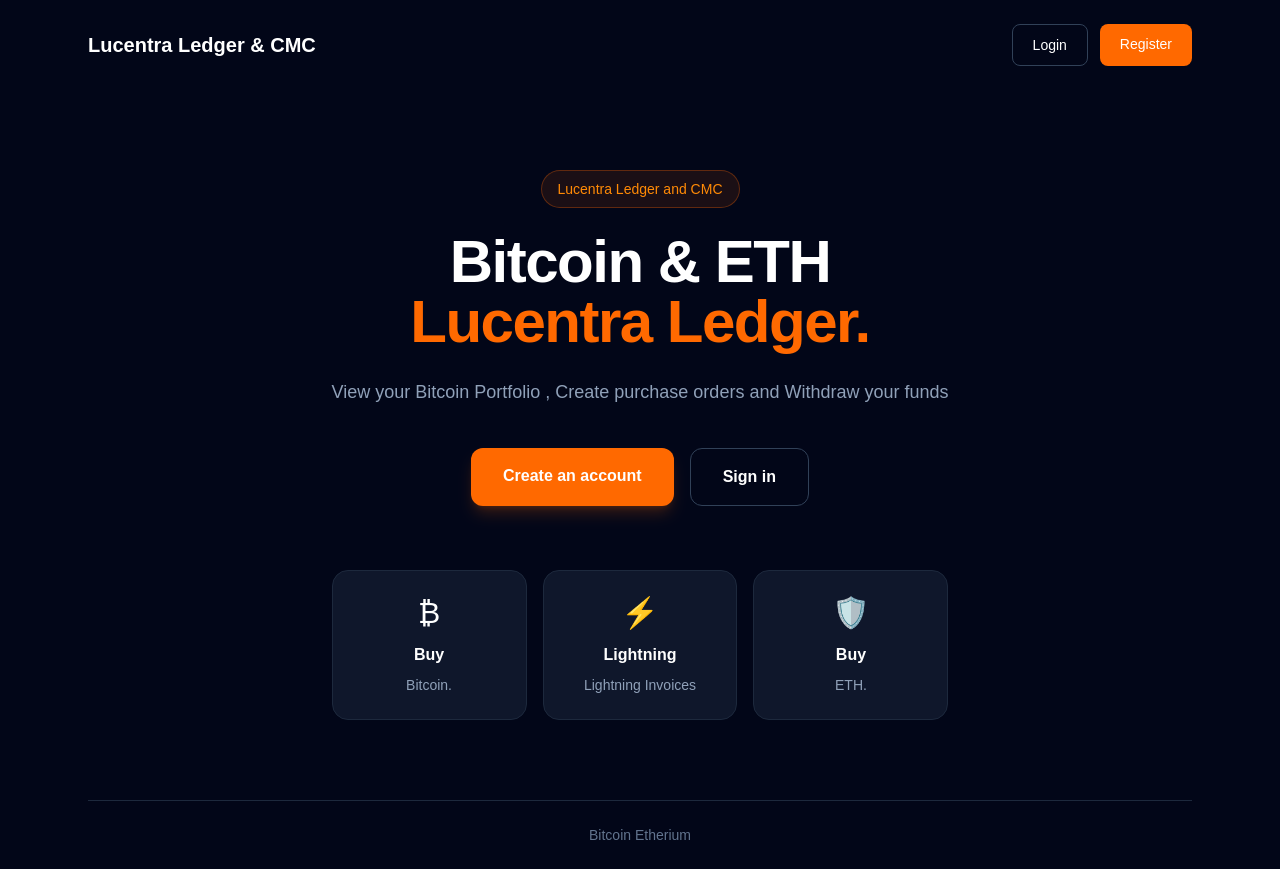
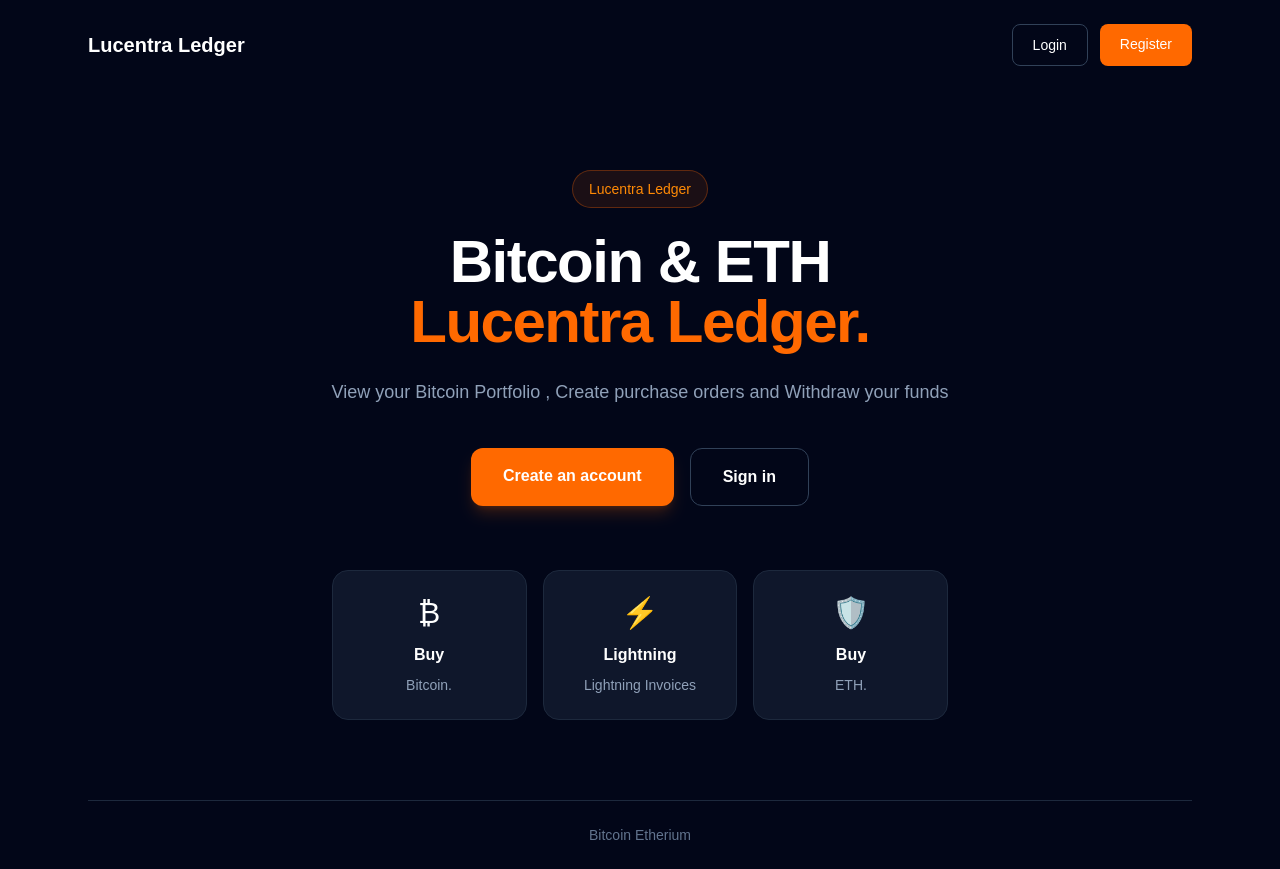
Before and after one commit to jameseagan247-netizen/bitcoin-wallet, a Next.js app: page / in a window 1280 px wide. Built offline with nearby package versions, Linux system fonts and the light colour scheme.

Commit message:
Remove CMC branding

```diff
--- a/src/app/page.tsx
+++ b/src/app/page.tsx
@@ -5,7 +5,7 @@ export default function Home() {
 
         <header className="flex items-center justify-between py-6">
           <div className="text-xl font-bold">
-            Lucentra Ledger & CMC
+            Lucentra Ledger
           </div>
 
           <div className="flex gap-3">
@@ -29,7 +29,7 @@ export default function Home() {
           <div className="max-w-3xl text-center">
 
             <div className="mb-6 inline-flex rounded-full border border-orange-500/30 bg-orange-500/10 px-4 py-2 text-sm text-orange-400">
-              Lucentra Ledger and CMC
+              Lucentra Ledger
             </div>
 
             <h1 className="text-5xl font-bold tracking-tight sm:text-6xl">
```
